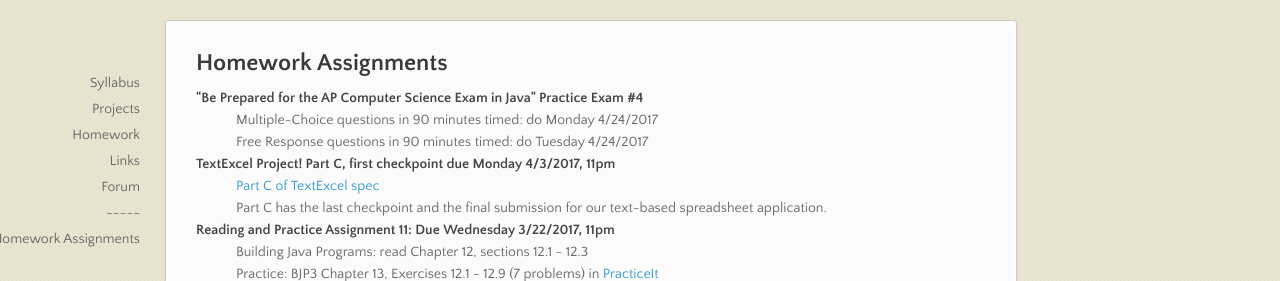
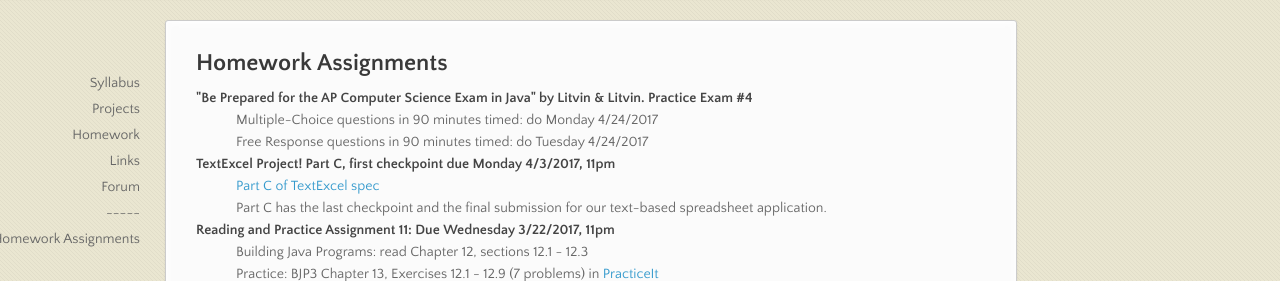
Before and after one commit to stutlerk/ihs-website, a Jekyll site: the page built from _apcs/homework.html, in a window 1280 px wide and 1094 px high. Shown: the part 170-451 px from the top of the window. Built offline with Jekyll 4.4.1, drawn with Linux system fonts in a browser that asks for light colours; nearby versions of some CDN libraries.

Commit message:
Update homework.html

```diff
--- a/_apcs/homework.html
+++ b/_apcs/homework.html
@@ -6,7 +6,7 @@ layout: course
 <section>
 <h2>Homework Assignments</h2>
   <dl>
-    <dt>"Be Prepared for the AP Computer Science Exam in Java" Practice Exam #4</dt>
+    <dt>"Be Prepared for the AP Computer Science Exam in Java" by Litvin &amp; Litvin. Practice Exam #4</dt>
     <dd>Multiple-Choice questions in 90 minutes timed: do Monday 4/24/2017</dd>
     <dd>Free Response questions in 90 minutes timed: do Tuesday 4/24/2017</dd>
 
```
